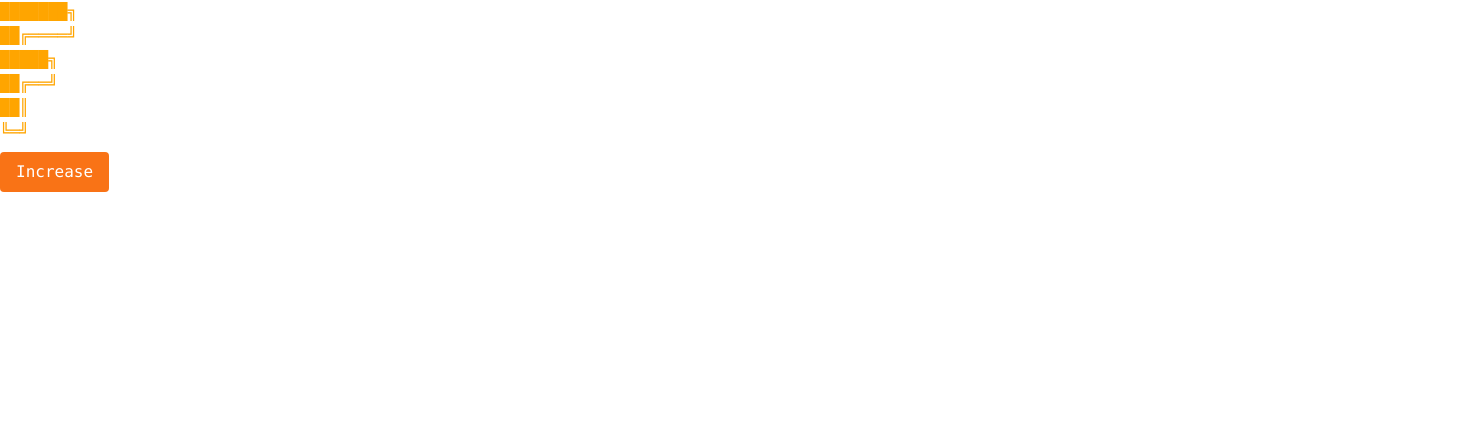
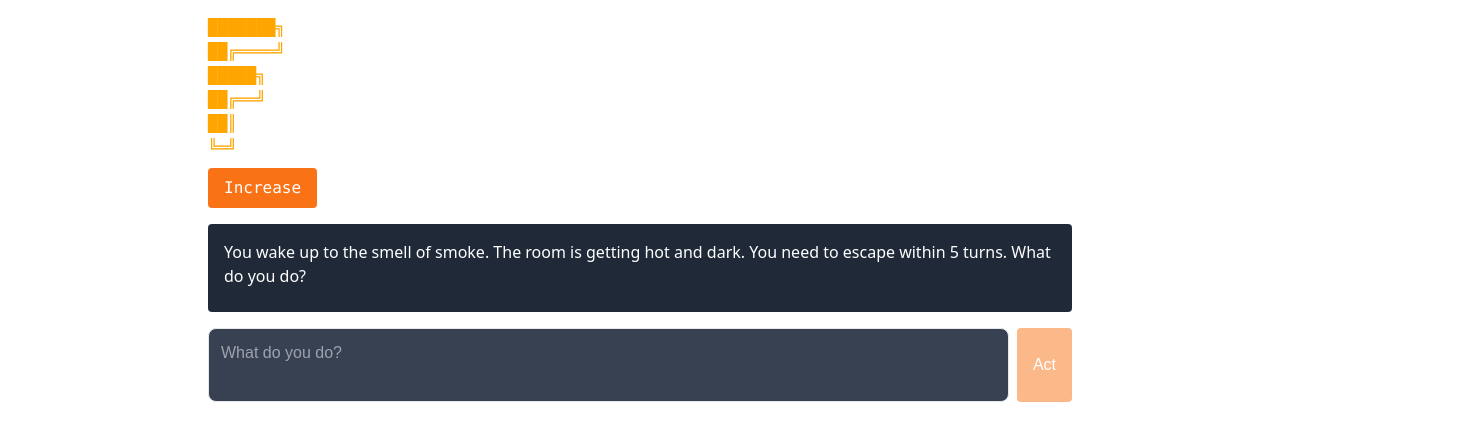
Before and after one commit to DhruvSinha2003/fire-escape, a Next.js app: page / in a window 1280 px wide. Shown: the top 440 px of the page, 1476 px wide, since content can reach past the window. Built offline with nearby package versions, Linux system fonts and the light colour scheme; no server answers.

Commit message:
LLM working

```diff
--- /dev/null
+++ b/app/Turn.tsx
@@ -0,0 +1,139 @@
+"use client";
+import React, { useState } from "react";
+
+const text = {
+  F: ["███████╗", "██╔════╝", "█████╗  ", "██╔══╝  ", "██║     ", "╚═╝     "],
+  I: ["██╗", "██║", "██║", "██║", "██║", "╚═╝"],
+  R: ["██████╗ ", "██╔══██╗", "██████╔╝", "██╔══██╗", "██║  ██║", "╚═╝  ╚═╝"],
+  E: ["███████╗", "██╔════╝", "█████╗  ", "██╔══╝  ", "███████╗", "╚══════╝"],
+  S: ["███████╗", "██╔════╝", "███████╗", "╚════██║", "███████║", "╚══════╝"],
+  C: [" ██████╗", "██╔════╝", "██║     ", "██║     ", "╚██████╗", " ╚═════╝"],
+  A: ["█████╗ ", "██╔══██╗", "███████║", "██╔══██║", "██║  ██║", "╚═╝  ╚═╝"],
+  P: ["██████╗ ", "██╔══██╗", "██████╔╝", "██╔═══╝ ", "██║     ", "╚═╝     "],
+  Space: ["  ", "  ", "  ", "  ", "  ", "  "],
+};
+
+const dash = [
+  "            ",
+  "            ",
+  "   █████╗   ",
+  "   ╚════╝   ",
+  "            ",
+  "            ",
+];
+
+const slash = [
+  "        ██╗   ",
+  "       ██╔╝   ",
+  "      ██╔╝    ",
+  "     ██╔╝     ",
+  "    ██╔╝      ",
+  "   ╚═╝        ",
+];
+
+const nums = {
+  0: [
+    " ██████╗ ",
+    "██╔═████╗",
+    "██║██╔██║",
+    "████╔╝██║",
+    "╚██████╔╝",
+    " ╚═════╝ ",
+  ],
+  1: [
+    " ██╗     ",
+    "███║     ",
+    "╚██║     ",
+    " ██║     ",
+    " ██║     ",
+    " ╚═╝     ",
+  ],
+  2: ["██████╗ ", "╚════██╗", " █████╔╝", "██╔═══╝ ", "███████╗", "╚══════╝"],
+  3: ["██████╗ ", "╚════██╗", " █████╔╝", "╚════██╗", "██████╔╝", "╚═════╝ "],
+  4: ["██╗  ██╗", "██║  ██║", "███████║", "╚════██║", "     ██║", "     ╚═╝"],
+  5: ["██████╗ ", "██╔═══╝ ", "██████╗ ", "╚════██╗", "██████╔╝", "╚═════╝ "],
+};
+
+const Turn = () => {
+  const [turns, setTurns] = useState(0);
+
+  const increaseTurns = () => {
+    setTurns((prevTurns) => (prevTurns < 5 ? prevTurns + 1 : prevTurns));
+  };
+
+  const word = ["F", "I", "R", "E", "Space", "E", "S", "C", "A", "P", "E"];
+
+  return (
+    <div className="font-mono whitespace-pre">
+      <div className="flex">
+        <div>
+          {Array(6)
+            .fill(0)
+            .map((_, i) => (
+              <div key={i}>
+                {word.map((letter, j) => (
+                  <span
+                    key={j}
+                    style={{
+                      color:
+                        turns === 5
+                          ? "red"
+                          : j < turns * 2 + 1
+                          ? "orange"
+                          : "white",
+                    }}
+                  >
+                    {text[letter as keyof typeof text][i]}
+                    {j < word.length - 1 && " "}
+                  </span>
+                ))}
+              </div>
+            ))}
+        </div>
+
+        <div>
+          {dash.map((line, i) => (
+            <div key={i} style={{ color: turns === 5 ? "red" : "white" }}>
+              {line}
+            </div>
+          ))}
+        </div>
+
+        <div className="ml-4">
+          {Array(6)
+            .fill(0)
+            .map((_, i) => (
+              <div key={i} style={{ color: turns === 5 ? "red" : "white" }}>
+                {nums[turns as keyof typeof nums][i]}
+              </div>
+            ))}
+        </div>
+
+        <div>
+          {slash.map((line, i) => (
+            <div key={i} style={{ color: turns === 5 ? "red" : "white" }}>
+              {line}
+            </div>
+          ))}
+        </div>
+
+        <div>
+          {nums[5].map((line, i) => (
+            <div key={i} style={{ color: turns === 5 ? "red" : "white" }}>
+              {line}
+            </div>
+          ))}
+        </div>
+      </div>
+
+      <button
+        onClick={turns === 5 ? () => setTurns(0) : increaseTurns}
+        className="mt-2 px-4 py-2 bg-orange-500 text-white rounded hover:bg-orange-600"
+      >
+        {turns === 5 ? "Reset" : "Increase"}
+      </button>
+    </div>
+  );
+};
+
+export default Turn;
--- a/app/page.tsx
+++ b/app/page.tsx
@@ -1,139 +1,170 @@
 "use client";
-import React, { useState } from "react";
+import axios from "axios";
+import { Loader2 } from "lucide-react";
+import React, { useEffect, useRef, useState } from "react";
+import Turn from "./Turn"; // Your existing ASCII art component
 
-const text = {
-  F: ["███████╗", "██╔════╝", "█████╗  ", "██╔══╝  ", "██║     ", "╚═╝     "],
-  I: ["██╗", "██║", "██║", "██║", "██║", "╚═╝"],
-  R: ["██████╗ ", "██╔══██╗", "██████╔╝", "██╔══██╗", "██║  ██║", "╚═╝  ╚═╝"],
-  E: ["███████╗", "██╔════╝", "█████╗  ", "██╔══╝  ", "███████╗", "╚══════╝"],
-  S: ["███████╗", "██╔════╝", "███████╗", "╚════██║", "███████║", "╚══════╝"],
-  C: [" ██████╗", "██╔════╝", "██║     ", "██║     ", "╚██████╗", " ╚═════╝"],
-  A: ["█████╗ ", "██╔══██╗", "███████║", "██╔══██║", "██║  ██║", "╚═╝  ╚═╝"],
-  P: ["██████╗ ", "██╔══██╗", "██████╔╝", "██╔═══╝ ", "██║     ", "╚═╝     "],
-  Space: ["  ", "  ", "  ", "  ", "  ", "  "],
+const FireEscapeGame = () => {
+  const API_KEY = process.env.NEXT_PUBLIC_GEMINI_API_KEY; // Make sure to set this in your .env.local
+  const [input, setInput] = useState("");
+  const [messages, setMessages] = useState([
+    {
+      type: "bot",
+      content:
+        "You wake up to the smell of smoke. The room is getting hot and dark. You need to escape within 5 turns. What do you do?",
+    },
+  ]);
+  const [loading, setLoading] = useState(false);
+  const [turns, setTurns] = useState(0);
+  const messagesEndRef = useRef(null);
+
+  const scrollToBottom = () => {
+    messagesEndRef.current?.scrollIntoView({ behavior: "smooth" });
   };
 
-const dash = [
-  "            ",
-  "            ",
-  "   █████╗   ",
-  "   ╚════╝   ",
-  "            ",
-  "            ",
-];
+  useEffect(() => {
+    scrollToBottom();
+  }, [messages]);
 
-const slash = [
-  "        ██╗   ",
-  "       ██╔╝   ",
-  "      ██╔╝    ",
-  "     ██╔╝     ",
-  "    ██╔╝      ",
-  "   ╚═╝        ",
-];
-
-const nums = {
-  0: [
-    " ██████╗ ",
-    "██╔═████╗",
-    "██║██╔██║",
-    "████╔╝██║",
-    "╚██████╔╝",
-    " ╚═════╝ ",
-  ],
-  1: [
-    " ██╗     ",
-    "███║     ",
-    "╚██║     ",
-    " ██║     ",
-    " ██║     ",
-    " ╚═╝     ",
-  ],
-  2: ["██████╗ ", "╚════██╗", " █████╔╝", "██╔═══╝ ", "███████╗", "╚══════╝"],
-  3: ["██████╗ ", "╚════██╗", " █████╔╝", "╚════██╗", "██████╔╝", "╚═════╝ "],
-  4: ["██╗  ██╗", "██║  ██║", "███████║", "╚════██║", "     ██║", "     ╚═╝"],
-  5: ["██████╗ ", "██╔═══╝ ", "██████╗ ", "╚════██╗", "██████╔╝", "╚═════╝ "],
+  const handleKeyDown = (e: React.KeyboardEvent<HTMLTextAreaElement>) => {
+    if (e.key === "Enter" && !e.shiftKey) {
+      e.preventDefault();
+      handleSubmit(e);
+    }
   };
 
-const TextDisplay = () => {
-  const [turns, setTurns] = useState(0);
+  async function getResult(userInput: string) {
+    const context = `You are the game master in a tense survival scenario. The player is trapped in a burning house and must escape within 5 turns. Current turn: ${
+      turns + 1
+    }/5.
 
-  const increaseTurns = () => {
-    setTurns((prevTurns) => (prevTurns < 5 ? prevTurns + 1 : prevTurns));
+Previous events:
+${messages
+  .map((m) => (m.type === "bot" ? "AI: " + m.content : "Player: " + m.content))
+  .join("\n")}
+
+Player's action: ${userInput}
+
+Respond with a short, vivid description of what happens (2-3 sentences). Keep the tension high. If the action is impossible or would result in immediate death, explain why and let them try something else without advancing the turn. If they successfully escape, congratulate them and end the game.`;
+
+    try {
+      return await axios({
+        method: "post",
+        url: "https://generativelanguage.googleapis.com/v1beta/models/gemini-2.0-flash:generateContent",
+        params: { key: API_KEY },
+        headers: { "Content-Type": "application/json" },
+        data: {
+          contents: [{ parts: [{ text: context }] }],
+        },
+      });
+    } catch (error) {
+      throw error;
+    }
+  }
+
+  async function handleSubmit(e: React.FormEvent) {
+    e.preventDefault();
+    if (!input.trim() || loading || turns >= 5) return;
+
+    const userMessage = input;
+    setInput("");
+    setMessages((prev) => [...prev, { type: "user", content: userMessage }]);
+    setLoading(true);
+
+    try {
+      const result = await getResult(userMessage);
+      const response = result.data.candidates[0].content.parts[0].text;
+      setMessages((prev) => [...prev, { type: "bot", content: response }]);
+
+      // Only increment turn if it wasn't an "impossible action" response
+      if (!response.toLowerCase().includes("try something else")) {
+        setTurns((prev) => prev + 1);
+      }
+    } catch (error) {
+      console.error(error);
+      setMessages((prev) => [
+        ...prev,
+        {
+          type: "error",
+          content: "An error occurred. Please try again.",
+        },
+      ]);
+    }
+    setLoading(false);
+  }
+
+  const resetGame = () => {
+    setTurns(0);
+    setMessages([
+      {
+        type: "bot",
+        content:
+          "You wake up to the smell of smoke. The room is getting hot and dark. You need to escape within 5 turns. What do you do?",
+      },
+    ]);
+    setInput("");
   };
 
-  const word = ["F", "I", "R", "E", "Space", "E", "S", "C", "A", "P", "E"];
+  return (
+    <div className="max-w-4xl mx-auto p-4">
+      <Turn />
 
-  return (
-    <div className="font-mono whitespace-pre">
-      <div className="flex">
-        <div>
-          {Array(6)
-            .fill(0)
-            .map((_, i) => (
-              <div key={i}>
-                {word.map((letter, j) => (
-                  <span
-                    key={j}
-                    style={{
-                      color:
-                        turns === 5
-                          ? "red"
-                          : j < turns * 2 + 1
-                          ? "orange"
-                          : "white",
-                    }}
+      <div className="mt-4 bg-gray-800 p-4 rounded max-h-96 overflow-y-auto">
+        {messages.map((message, index) => (
+          <div
+            key={index}
+            className={`mb-2 ${
+              message.type === "user"
+                ? "text-green-400 text-right"
+                : message.type === "error"
+                ? "text-red-400"
+                : "text-white"
+            }`}
           >
-                    {text[letter as keyof typeof text][i]}
-                    {j < word.length - 1 && " "}
-                  </span>
-                ))}
+            <pre className="whitespace-pre-wrap font-sans">
+              {message.content}
+            </pre>
           </div>
         ))}
+        {loading && (
+          <div className="flex justify-start">
+            <Loader2 className="animate-spin h-5 w-5 text-white" />
+          </div>
+        )}
+        <div ref={messagesEndRef} />
       </div>
 
-        <div>
-          {dash.map((line, i) => (
-            <div key={i} style={{ color: turns === 5 ? "red" : "white" }}>
-              {line}
+      {turns < 5 ? (
+        <form onSubmit={handleSubmit} className="mt-4 flex gap-2">
+          <textarea
+            value={input}
+            onChange={(e) => setInput(e.target.value)}
+            onKeyDown={handleKeyDown}
+            placeholder="What do you do?"
+            className="flex-1 resize-none rounded-lg border p-3 min-h-[50px] max-h-32 bg-gray-700 text-white"
+            disabled={loading}
+          />
+          <button
+            type="submit"
+            disabled={loading || !input.trim()}
+            className="px-4 py-2 bg-orange-500 text-white rounded hover:bg-orange-600 disabled:opacity-50"
+          >
+            Act
+          </button>
+        </form>
+      ) : (
+        <div className="mt-4">
+          <div className="text-red-500 mb-2">Game Over - Out of turns!</div>
+          <button
+            onClick={resetGame}
+            className="w-full p-2 bg-orange-500 text-white rounded hover:bg-orange-600"
+          >
+            Play Again
+          </button>
         </div>
-          ))}
-        </div>
-
-        <div className="ml-4">
-          {Array(6)
-            .fill(0)
-            .map((_, i) => (
-              <div key={i} style={{ color: turns === 5 ? "red" : "white" }}>
-                {nums[turns as keyof typeof nums][i]}
-              </div>
-            ))}
-        </div>
-
-        <div>
-          {slash.map((line, i) => (
-            <div key={i} style={{ color: turns === 5 ? "red" : "white" }}>
-              {line}
-            </div>
-          ))}
-        </div>
-
-        <div>
-          {nums[5].map((line, i) => (
-            <div key={i} style={{ color: turns === 5 ? "red" : "white" }}>
-              {line}
-            </div>
-          ))}
-        </div>
-      </div>
-
-      <button
-        onClick={turns === 5 ? () => setTurns(0) : increaseTurns}
-        className="mt-2 px-4 py-2 bg-orange-500 text-white rounded hover:bg-orange-600"
-      >
-        {turns === 5 ? "Reset" : "Increase"}
-      </button>
+      )}
     </div>
   );
 };
 
-export default TextDisplay;
+export default FireEscapeGame;
```
Also changed, not shown: package.json (+8 -6 lines), 1 other file (tests, documents, lock files or other folders). Lines whose indentation alone changed are shown as unchanged.
